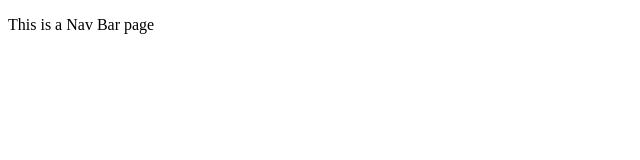
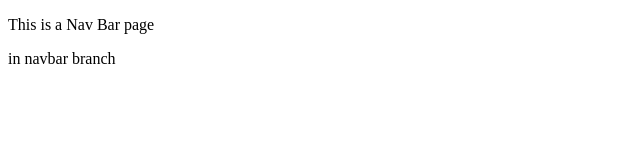
Before and after one commit to chandan325401/learn-git, a plain HTML site: page navbar.html in a window 1280 px wide. Shown: the full height of the page, 0-640 px from the left. Drawn offline with Linux system fonts and the light colour scheme.

Commit message:
updated navbar in navbar branch

```diff
--- a/navbar.html
+++ b/navbar.html
@@ -5,5 +5,6 @@
     </head>
     <body>
         <p>This is a Nav Bar page</p>
+        <p>in navbar branch</p>
     </body>
 </html>
```
